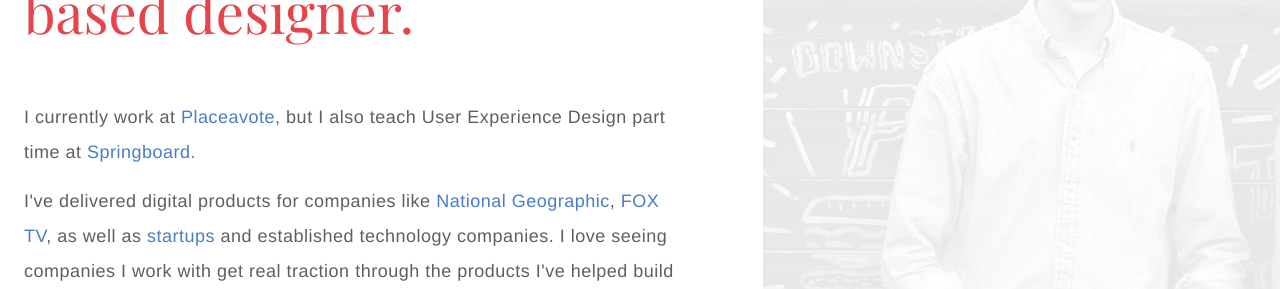
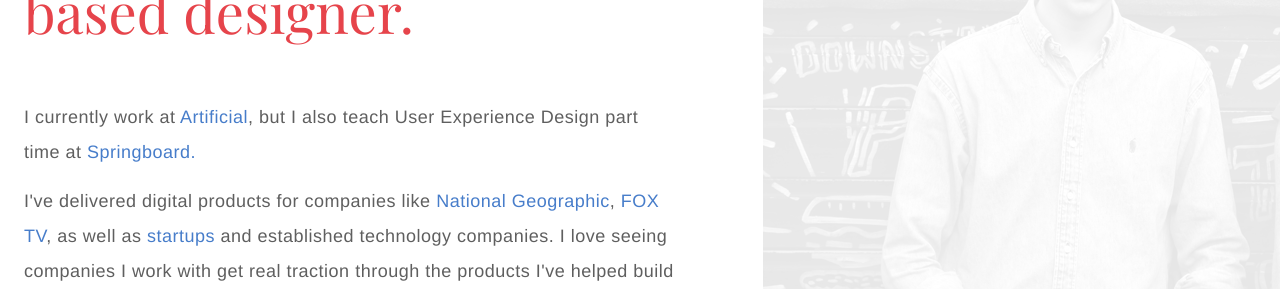
Before and after one commit to dave-hawkins/portfolio, a Jekyll site: the page built from index.html, in a window 1280 px wide. Shown: the part 323-612 px from the top of the page. Built offline with Jekyll 4.4.1, drawn with Linux system fonts in a browser that asks for light colours; nearby versions of some CDN libraries; Markdown is read by kramdown in place of the engine named in the settings.

Commit message:
added artificial as workplace

```diff
--- a/index.html
+++ b/index.html
@@ -4,7 +4,7 @@
 ---
     <header class="main">
     <h1>I’m Dave Hawkins, a UK based designer.</h1>
-    <p>I currently work at <a href="https://www.placeavote.com">Placeavote</a>, but I also teach User Experience Design part time at <a href="https://www.springboard.com/">Springboard.</a><br /></p>
+    <p>I currently work at <a href="https://www.artificial.io">Artificial</a>, but I also teach User Experience Design part time at <a href="https://www.springboard.com/">Springboard.</a><br /></p>
     <p>I've delivered digital products for companies like <a href="work/national-geographic">National Geographic</a>, <a href="work/fox-tv">FOX TV</a>, as well as  <a href="work/placeavote">startups</a> and established technology companies. I love seeing companies I work with get real traction through the products I've helped build for them, and I want to know if you've got real problems that need solving.
     </p>
     </header>
```
